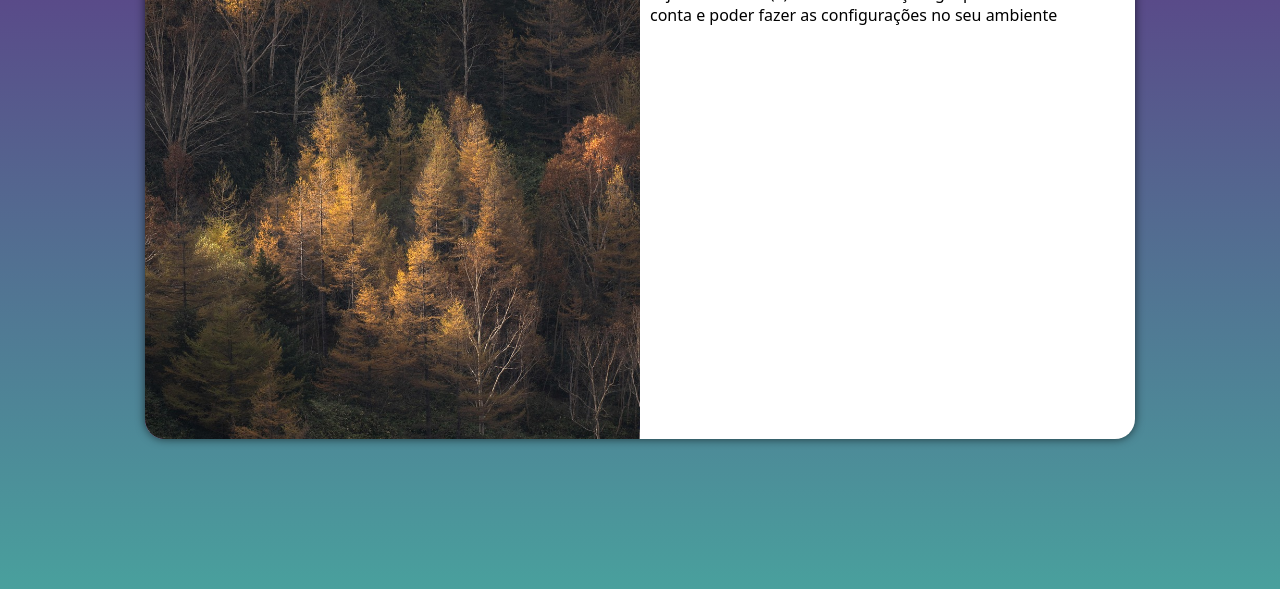
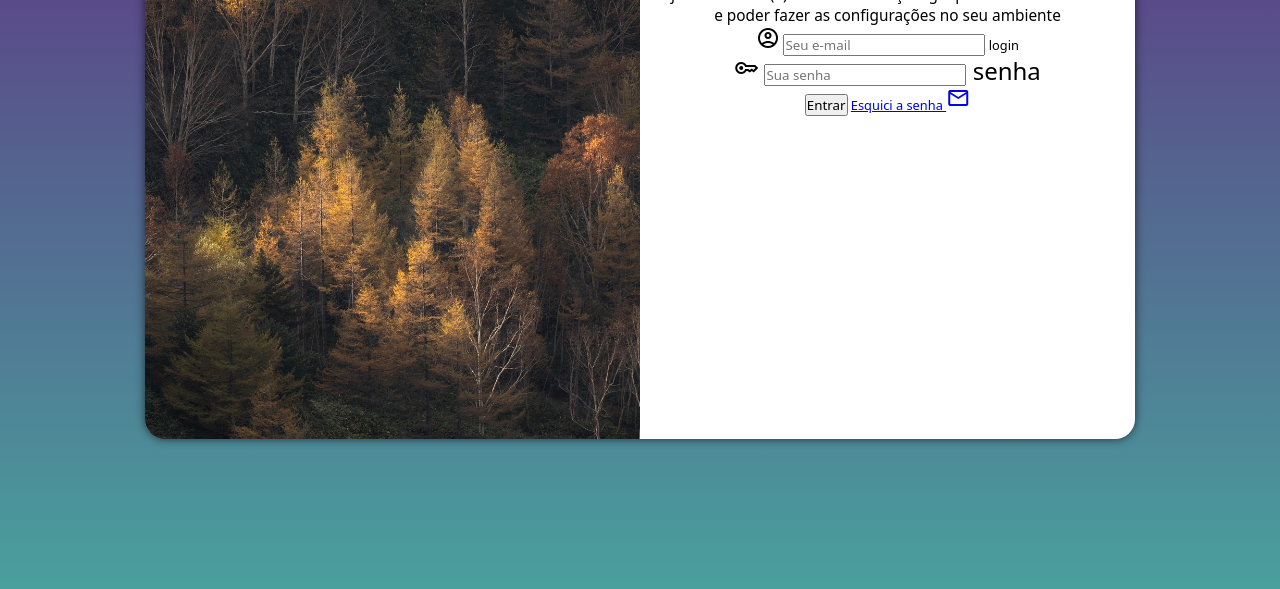
Before and after one commit to Carlos-Eduardo-31/projeto-login, a plain HTML site: page index.html in a window 1280 px wide. Shown: the part 211-800 px from the top of the page. Drawn offline with nearby package versions, Linux system fonts and the light colour scheme.

Commit message:
adicionei o formulario

```diff
--- a/Estilos/media-query.css
+++ b/Estilos/media-query.css
@@ -54,4 +54,12 @@ Grandes telas: acima de 1200px
         float: right;
         width: 50%;
     }
+
+    div#formulario > h1{
+        font-size: 2em;
+    }
+
+    div#formulario > p {
+        font-size: 1.2em;
+    }
 }
--- a/Estilos/style.css
+++ b/Estilos/style.css
@@ -53,3 +53,12 @@
     padding: 10px;
     display: block;
    }
+
+   div#formulario{
+    text-align: center;
+    margin-bottom: 10px;
+   }
+
+   div#formulario{
+    font-size: 0.8em;
+   }
--- a/index.html
+++ b/index.html
@@ -6,6 +6,7 @@
     <title>login</title>
     <link rel="stylesheet" href="Estilos/style.css">
     <link rel="stylesheet" href="Estilos/media-query.css">
+    <link href="https://fonts.googleapis.com/css2?family=Material+Symbols+Outlined" rel="stylesheet"/>
 </head>
 <body>
     <main>
@@ -16,8 +17,27 @@
             <div id="formulario">
                 <h1>login</h1>
                 <p>seja bem-vimdo(a) novamente. faça login para acessar sua conta e poder fazer as configurações no seu ambiente</p>
-                <form action="login.php" method="post">
+                <form action="login.php" method="post" autocomplete="on">
+                    <div class="campo">
 
+                        <span class="material-symbols-outlined">
+                            account_circle
+                            </span>
+
+                        <input type="email" name="login" id="ilogin" placeholder="Seu e-mail" autocomplete="email" required maxlength="30">
+                        <label for="ilogin">login</label>
+                    </div>
+
+                    <div class="campo">
+
+                        <span class="material-symbols-outlined">
+                            key<span>
+
+                        <input type="password" name="Senha" id="isenha" placeholder="Sua senha" autocomplete="current-password" required minlength="8" maxlength="16">
+                        <label for="isenha">senha</label>
+                    </div>
+                    <input type="submit" value="Entrar">
+                    <a href="esquici.html">Esquici a senha <span class="material-symbols-outlined">mail</span> </a>
                 </form>
             </div>
         </section>
```
